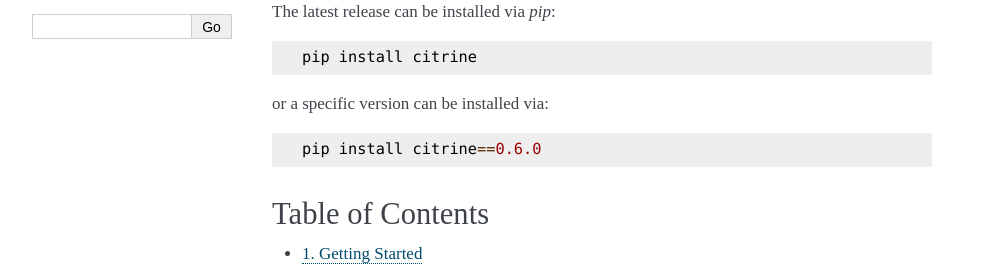
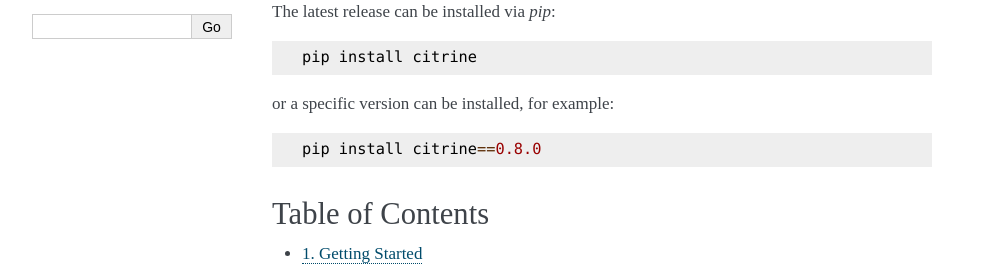
Before and after one commit to CitrineInformatics/citrine-python, a Sphinx documentation site: the page built from docs/source/index.rst, in a window 1280 px wide. Shown: the part 318-596 px from the top of the page, without its empty margins (148-1141 px from the left). Built offline with Sphinx 7.4.7, drawn with Linux system fonts in a browser that asks for light colours.

Commit message:
Bump version to 0.8.0

```diff
--- a/docs/source/index.rst
+++ b/docs/source/index.rst
@@ -20,11 +20,11 @@
 
   pip install citrine
 
-or a specific version can be installed via:
+or a specific version can be installed, for example:
 
 .. code::
 
-  pip install citrine==0.6.0
+  pip install citrine==0.8.0
 
 
 Table of Contents
--- a/setup.py
+++ b/setup.py
@@ -28,7 +28,7 @@
 
 
 setup(name='citrine',
-      version='0.7.1',
+      version='0.8.0',
       url='http://github.com/CitrineInformatics/citrine-python',
       description='Python library for the Citrine Platform',
       author='Andrew Millspaugh',
```
